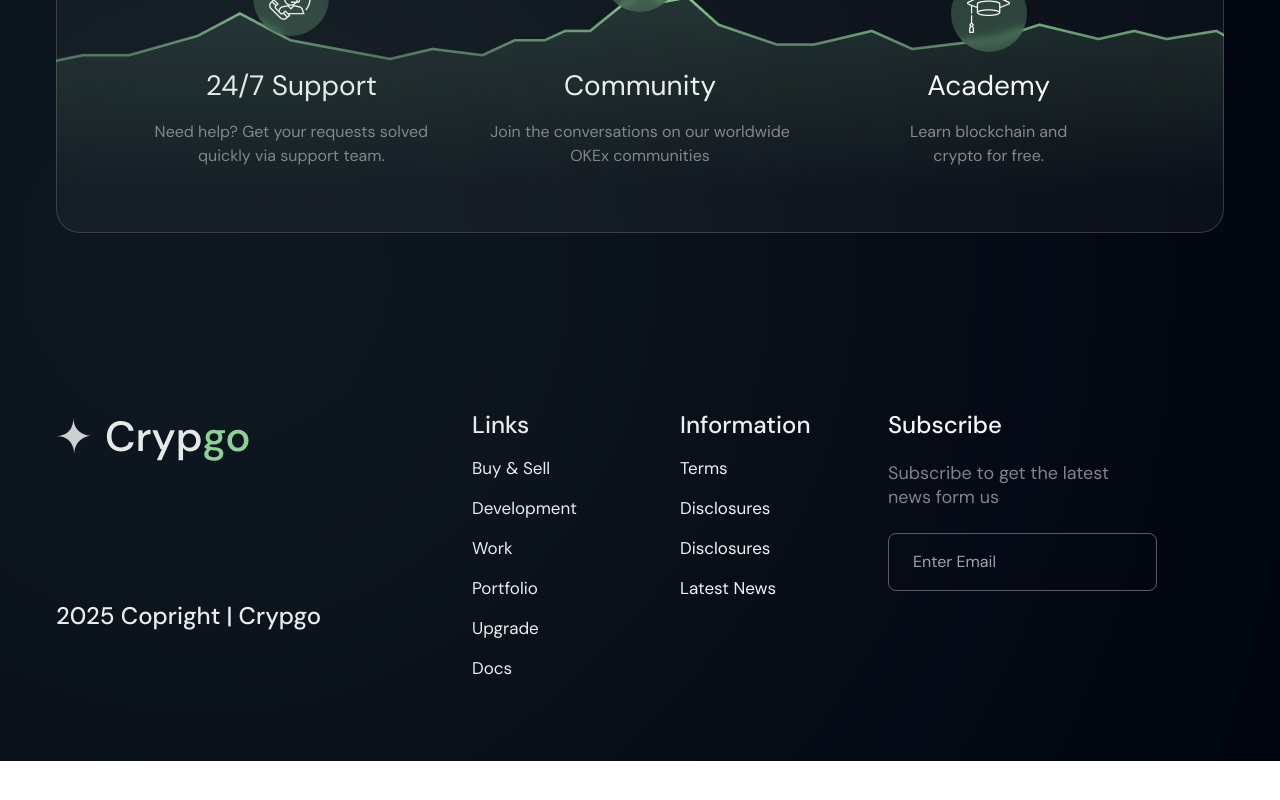
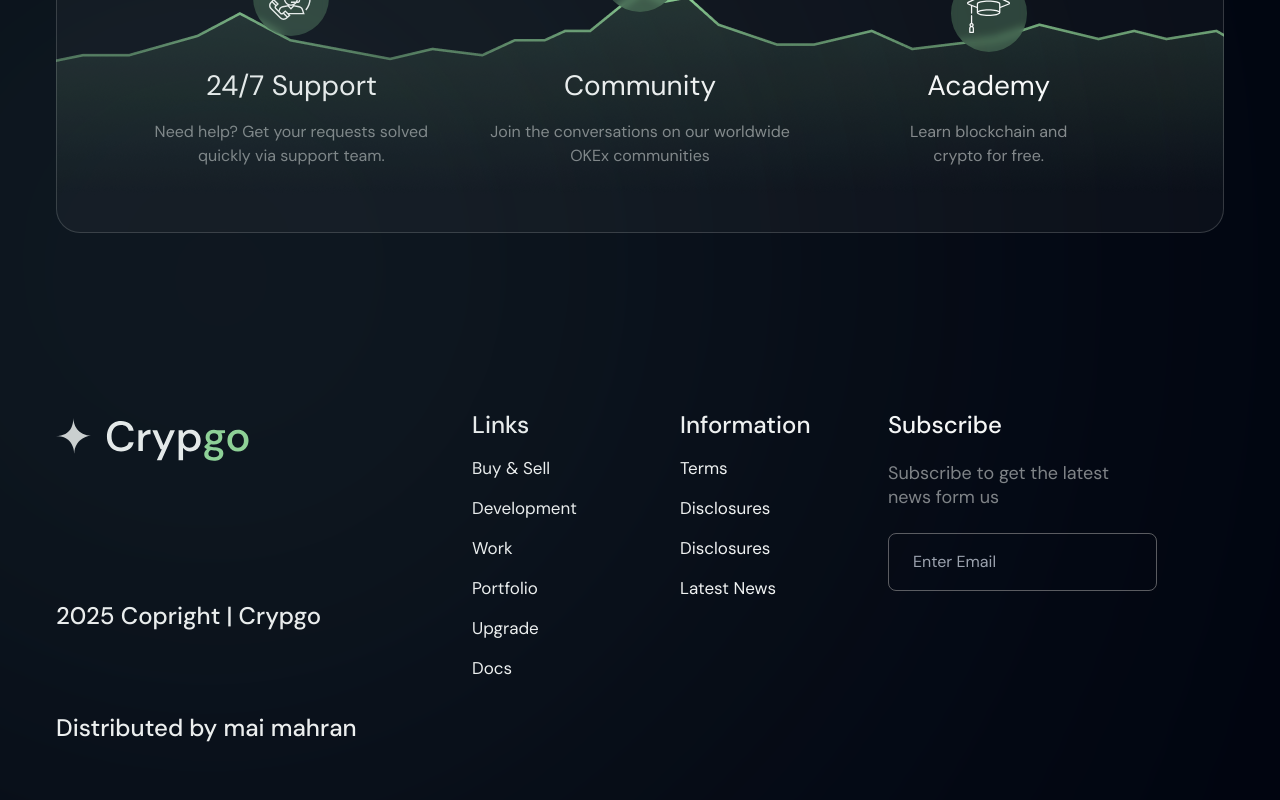
Before and after one commit to maiosha99/Crypgo, a Next.js app: page / in a window 1280 px wide. Shown: the part 5583-6383 px from the top of the page. Before the commit the page ends 6344 px from the top, so only its background shows below. Built offline with nearby package versions, Linux system fonts and the light colour scheme; some icons are missing.

Commit message:
Update index.tsx

```diff
--- a/src/components/Layout/Footer/index.tsx
+++ b/src/components/Layout/Footer/index.tsx
@@ -42,7 +42,9 @@ const Footer: FC = () => {
             <h3 className="text-white text-24 font-medium sm:mt-20 mt-12">
               2025 Copright | Crypgo
             </h3>
-
+        <h3 className="text-white text-24 font-medium sm:mt-20 mt-12">
+              Distributed by <a href="https://maimahran99.github.io/Portfolio-/" target="_blank">mai mahran</a>
+            </h3>
           </div>
           <div className="lg:col-span-2 md:col-span-3 col-span-6">
             <h4 className="text-white mb-4 font-medium text-24">Links</h4>
```
